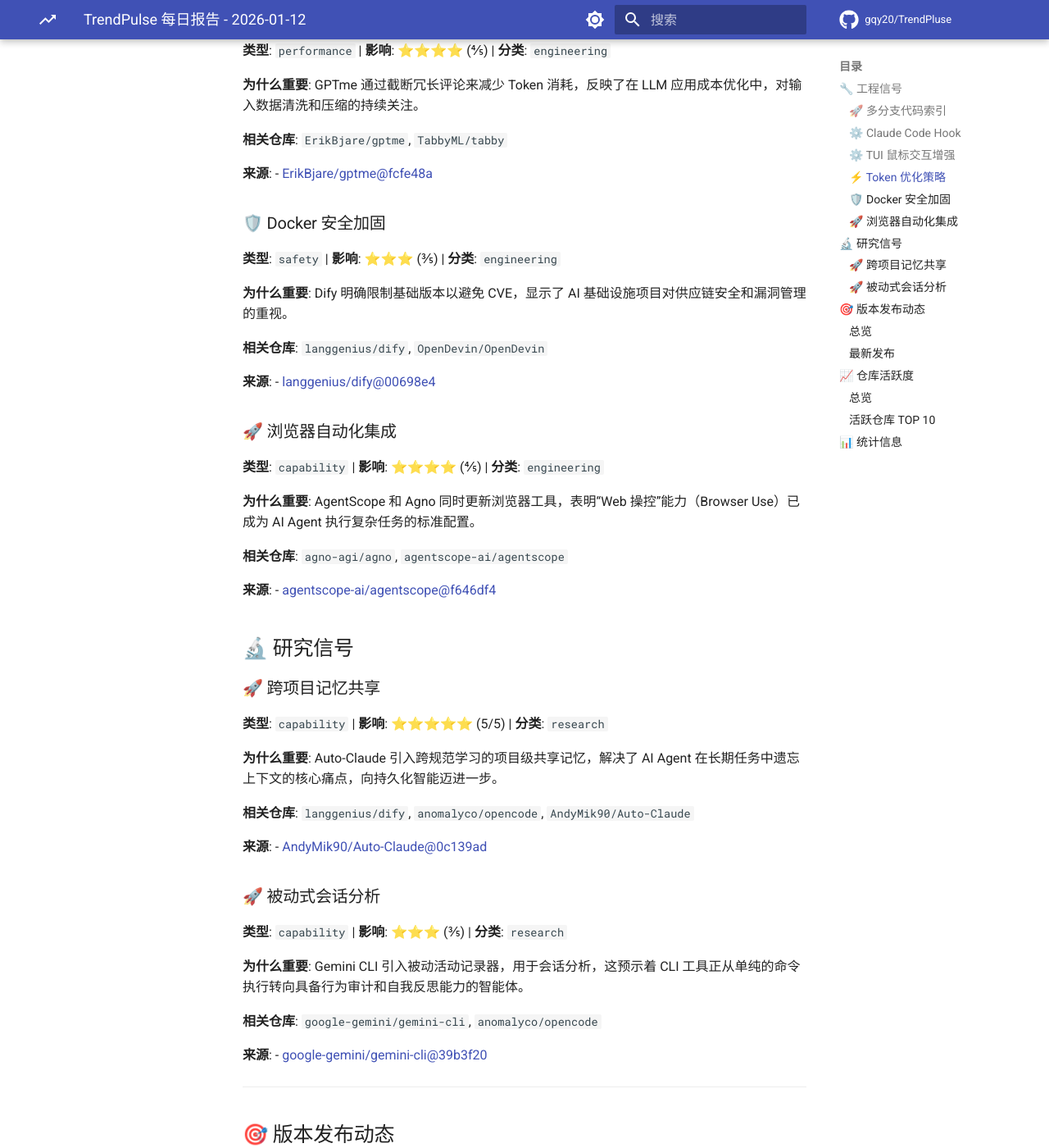
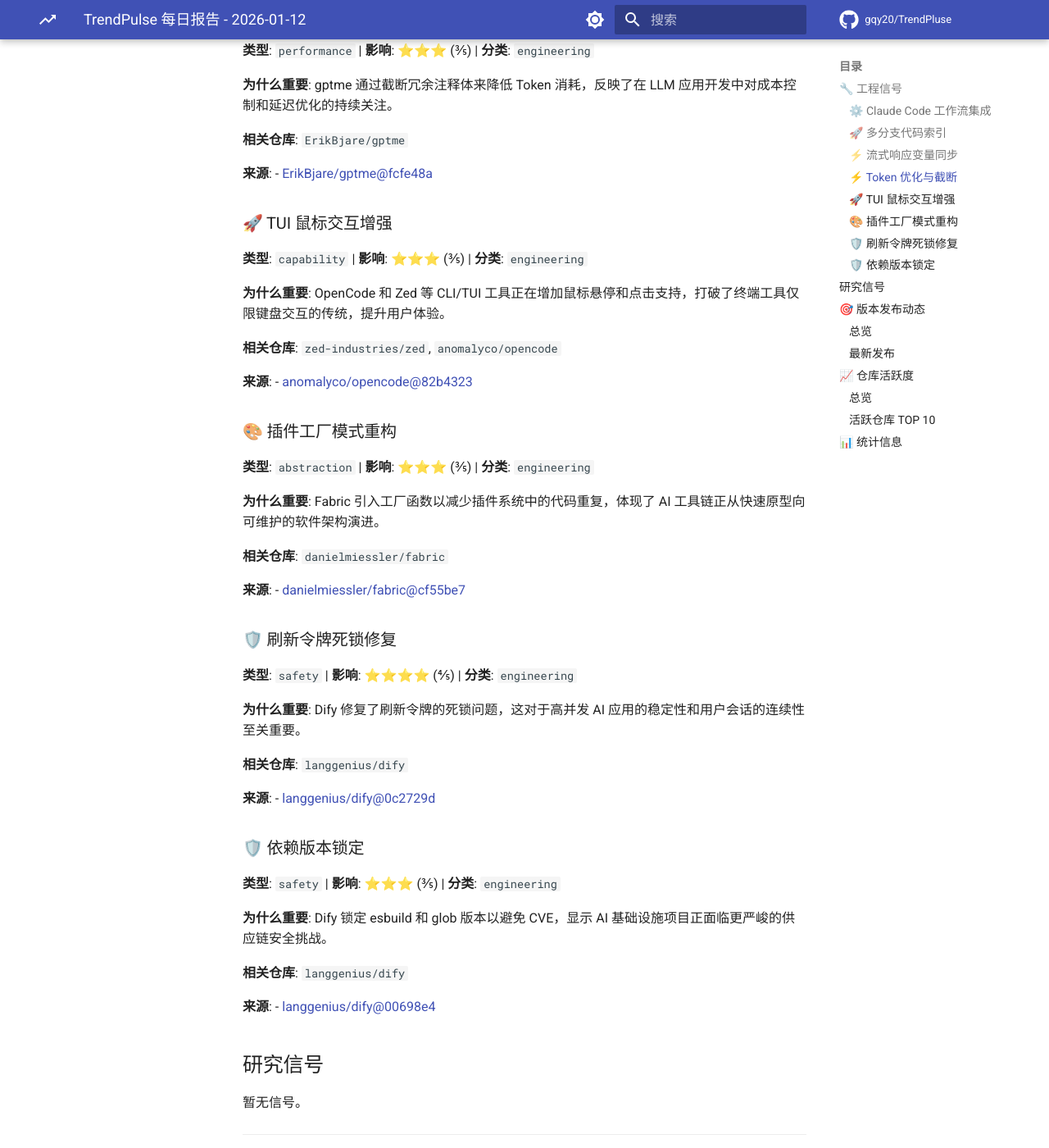
Before and after one commit to gqy20/TrendPluse, an MkDocs documentation site: the page built from docs/reports/report-2026-01-12.md, in a window 1280 px wide and 1400 px high, scrolled down 1103 px. Shown: the whole window at 82% size. Built offline with MkDocs 1.6.1 and Material for MkDocs 9.7.7, drawn with Linux system fonts in a browser that asks for light colours; nearby versions of some CDN libraries; library files that are not in the unit come from our copies; comment, search, counter and statistics services are not loaded; some of the changed text lies outside the part shown.

Commit message:
docs: update daily trend report [skip ci]

```diff
--- a/docs/reports/report-2026-01-12.md
+++ b/docs/reports/report-2026-01-12.md
@@ -4,103 +4,105 @@
 
 ## 🔧 工程信号
 
+### ⚙️ Claude Code 工作流集成
+
+**类型**: `workflow` | **影响**: ⭐⭐⭐⭐⭐ (5/5) | **分类**: `engineering`
+
+**为什么重要**: 主流 AI 框架（Dify, Agno）正在积极集成 Claude Code 的 GitHub Actions 工作流，标志着 AI 编程助手正式成为 CI/CD 流程的标准组件。
+
+**相关仓库**: `langgenius/dify`, `agno-agi/agno`
+
+**来源**:
+- [langgenius/dify@f9a21b5](https://github.com/langgenius/dify/commit/f9a21b56abda5ea77c6cdcd4006ff922fbee1b59)
+
+
 ### 🚀 多分支代码索引
 
 **类型**: `capability` | **影响**: ⭐⭐⭐⭐ (4/5) | **分类**: `engineering`
 
-**为什么重要**: TabbyML 支持索引多个分支，显著增强了代码补全工具在复杂开发场景（如多版本并行开发）下的上下文感知能力。
+**为什么重要**: TabbyML 支持索引多个分支，打破了代码补全工具仅限于单一分支的局限，显著提升了跨分支开发时的上下文感知能力。
 
-**相关仓库**: `zed-industries/zed`, `TabbyML/tabby`
+**相关仓库**: `TabbyML/tabby`
 
 **来源**:
 - [TabbyML/tabby@b409924](https://github.com/TabbyML/tabby/commit/b409924ffebd3dbfa50ec9bf91e0ef934eceb067)
 
 
-### ⚙️ Claude Code Hook
+### ⚡ 流式响应变量同步
 
-**类型**: `workflow` | **影响**: ⭐⭐⭐⭐⭐ (5/5) | **分类**: `engineering`
+**类型**: `performance` | **影响**: ⭐⭐⭐⭐ (4/5) | **分类**: `engineering`
 
-**为什么重要**: Dify 和 Agno 同时集成 Claude Code 相关功能/Hooks，表明 AI 编排工具正在深度集成 Anthropic 的新一代代码生成能力。
+**为什么重要**: Dify 修复了流式响应中的变量竞态条件，确保在引用变量更新后才发送响应，解决了 AI 应用中常见的数据不一致问题。
 
-**相关仓库**: `langgenius/dify`, `agno-agi/agno`, `google-gemini/gemini-cli`
+**相关仓库**: `langgenius/dify`
 
 **来源**:
-- [langgenius/dify@f9a21b5](https://github.com/langgenius/dify/commit/f9a21b56abda5ea77c6cdcd4006ff922fbee1b59)
+- [langgenius/dify@b63dfbf](https://github.com/langgenius/dify/commit/b63dfbf654ed2191aa94aa4bcf8d09c09cc90759)
 
 
-### ⚙️ TUI 鼠标交互增强
+### ⚡ Token 优化与截断
 
-**类型**: `workflow` | **影响**: ⭐⭐⭐ (3/5) | **分类**: `engineering`
+**类型**: `performance` | **影响**: ⭐⭐⭐ (3/5) | **分类**: `engineering`
 
-**为什么重要**: OpenCode 连续提交多个 TUI 鼠标交互支持（悬停、点击、粘贴），显示终端用户界面（TUI）正朝着类 GUI 的易用性演进。
+**为什么重要**: gptme 通过截断冗余注释体来降低 Token 消耗，反映了在 LLM 应用开发中对成本控制和延迟优化的持续关注。
 
-**相关仓库**: `anomalyco/opencode`, `zed-industries/zed`
+**相关仓库**: `ErikBjare/gptme`
+
+**来源**:
+- [ErikBjare/gptme@fcfe48a](https://github.com/ErikBjare/gptme/commit/fcfe48aade8ce5630c81454ed46928d15b5d44e7)
+
+
+### 🚀 TUI 鼠标交互增强
+
+**类型**: `capability` | **影响**: ⭐⭐⭐ (3/5) | **分类**: `engineering`
+
+**为什么重要**: OpenCode 和 Zed 等 CLI/TUI 工具正在增加鼠标悬停和点击支持，打破了终端工具仅限键盘交互的传统，提升用户体验。
+
+**相关仓库**: `zed-industries/zed`, `anomalyco/opencode`
 
 **来源**:
 - [anomalyco/opencode@82b4323](https://github.com/anomalyco/opencode/commit/82b432349e4063f612f54758ba78999b75cf13fb)
 
 
-### ⚡ Token 优化策略
+### 🎨 插件工厂模式重构
 
-**类型**: `performance` | **影响**: ⭐⭐⭐⭐ (4/5) | **分类**: `engineering`
+**类型**: `abstraction` | **影响**: ⭐⭐⭐ (3/5) | **分类**: `engineering`
 
-**为什么重要**: GPTme 通过截断冗长评论来减少 Token 消耗，反映了在 LLM 应用成本优化中，对输入数据清洗和压缩的持续关注。
+**为什么重要**: Fabric 引入工厂函数以减少插件系统中的代码重复，体现了 AI 工具链正从快速原型向可维护的软件架构演进。
 
-**相关仓库**: `ErikBjare/gptme`, `TabbyML/tabby`
+**相关仓库**: `danielmiessler/fabric`
 
 **来源**:
-- [ErikBjare/gptme@fcfe48a](https://github.com/ErikBjare/gptme/commit/fcfe48aade8ce5630c81454ed46928d15b5d44e7)
+- [danielmiessler/fabric@cf55be7](https://github.com/danielmiessler/fabric/commit/cf55be784f44bc7c2f0cfcecb4ec75077930c8f7)
 
 
-### 🛡️ Docker 安全加固
+### 🛡️ 刷新令牌死锁修复
+
+**类型**: `safety` | **影响**: ⭐⭐⭐⭐ (4/5) | **分类**: `engineering`
+
+**为什么重要**: Dify 修复了刷新令牌的死锁问题，这对于高并发 AI 应用的稳定性和用户会话的连续性至关重要。
+
+**相关仓库**: `langgenius/dify`
+
+**来源**:
+- [langgenius/dify@0c2729d](https://github.com/langgenius/dify/commit/0c2729d9b30cda8ae596b0ece3783124fb4cd232)
+
+
+### 🛡️ 依赖版本锁定
 
 **类型**: `safety` | **影响**: ⭐⭐⭐ (3/5) | **分类**: `engineering`
 
-**为什么重要**: Dify 明确限制基础版本以避免 CVE，显示了 AI 基础设施项目对供应链安全和漏洞管理的重视。
+**为什么重要**: Dify 锁定 esbuild 和 glob 版本以避免 CVE，显示 AI 基础设施项目正面临更严峻的供应链安全挑战。
 
-**相关仓库**: `langgenius/dify`, `OpenDevin/OpenDevin`
+**相关仓库**: `langgenius/dify`
 
 **来源**:
 - [langgenius/dify@00698e4](https://github.com/langgenius/dify/commit/00698e41b7c6bbded6869dbfaa05bf35350039e3)
 
 
-### 🚀 浏览器自动化集成
+## 研究信号
 
-**类型**: `capability` | **影响**: ⭐⭐⭐⭐ (4/5) | **分类**: `engineering`
-
-**为什么重要**: AgentScope 和 Agno 同时更新浏览器工具，表明“Web 操控”能力（Browser Use）已成为 AI Agent 执行复杂任务的标准配置。
-
-**相关仓库**: `agno-agi/agno`, `agentscope-ai/agentscope`
-
-**来源**:
-- [agentscope-ai/agentscope@f646df4](https://github.com/agentscope-ai/agentscope/commit/f646df4a77a06bb8733b666300ca33f20f4556b9)
-
-
-## 🔬 研究信号
-
-### 🚀 跨项目记忆共享
-
-**类型**: `capability` | **影响**: ⭐⭐⭐⭐⭐ (5/5) | **分类**: `research`
-
-**为什么重要**: Auto-Claude 引入跨规范学习的项目级共享记忆，解决了 AI Agent 在长期任务中遗忘上下文的核心痛点，向持久化智能迈进一步。
-
-**相关仓库**: `langgenius/dify`, `anomalyco/opencode`, `AndyMik90/Auto-Claude`
-
-**来源**:
-- [AndyMik90/Auto-Claude@0c139ad](https://github.com/AndyMik90/Auto-Claude/commit/0c139add1e258868d84e628cf70007f16a1b1e22)
-
-
-### 🚀 被动式会话分析
-
-**类型**: `capability` | **影响**: ⭐⭐⭐ (3/5) | **分类**: `research`
-
-**为什么重要**: Gemini CLI 引入被动活动记录器，用于会话分析，这预示着 CLI 工具正从单纯的命令执行转向具备行为审计和自我反思能力的智能体。
-
-**相关仓库**: `google-gemini/gemini-cli`, `anomalyco/opencode`
-
-**来源**:
-- [google-gemini/gemini-cli@39b3f20](https://github.com/google-gemini/gemini-cli/commit/39b3f20a2285e85f265cc0a160ff34cc4de27321)
-
+暂无信号。
 
 ---
 ## 🎯 版本发布动态
@@ -119,12 +121,12 @@
 **变更类型**: ✨ improvement
 
 **变更摘要**:
-- 重构供应商插件初始化逻辑，新增统一的工厂函数以消除 8 个供应商实现的重复代码
-- 更新 anthropic、bedrock、gemini、lmstudio、ollama、openai、perplexity、vertexai 共 8 个供应商文件以使用新的工厂函数
-- 为新增的工厂函数添加 3 个测试用例，确保重构后的功能正常
-- 在 README 中添加 GitHub 赞助部分，以支持开源项目的持续发展
+- 重构供应商插件架构：添加 NewVendorPluginBase 工厂函数以消除代码重复
+- 更新 8 个 AI 供应商实现统一使用新的工厂函数
+- 新增 3 个工厂函数测试用例
+- 文档更新：在 README 中添加 GitHub 赞助支持部分
 
-本次 v1.4.376 版本主要进行了代码重构优化，通过引入统一的供应商插件工厂函数，成功消除了 8 个不同 AI 供应商实现中的重复样板代码。此外还更新了文档，添加了 GitHub 赞助部分以支持项目的长期维护。
+本次 v1.4.376 版本主要进行了代码重构优化，通过引入统一的工厂函数消除了 8 个 AI 供应商插件实现中的重复样板代码，提升了代码可维护性。同时更新了文档以添加开源赞助支持信息。
 
 **资产**: 9 个文件
 
@@ -137,13 +139,13 @@
 **变更类型**: 🆕 feature
 
 **变更摘要**:
-- TUI 新增多项鼠标交互支持：子代理头部导航、问题工具、自动补全等
-- 桌面应用新增图片附件预览功能
-- MCP 工具输出支持资源内容类型
-- 修复多项 TUI 体验问题：粘贴光标位置、斜杠命令高亮行跳转等
-- 优化外部目录权限检查和工作树处理
+- TUI 全面增强：添加鼠标悬停和点击支持（子代理导航、问题工具、自动完成）
+- 修复多个 TUI 问题：光标位置、自动完成高亮跳转、提示引用初始化
+- MCP 工具增强：支持 resource 内容类型输出，改进子目录权限检查
+- 桌面端新增图片附件预览功能
+- 重构 TUI 事件流使用 SDK 替代手动 RPC 订阅
 
-v1.1.14 版本主要聚焦于用户界面体验提升，TUI 新增了多处鼠标悬停和点击交互支持，包括子代理头部导航、问题工具和自动补全功能，并修复了光标位置和高亮行显示等问题。桌面应用新增了图片附件预览功能，同时增强了 MCP 工具对资源内容类型的支持以及外部目录权限检查。
+v1.1.14 版本带来了显著的 TUI 交互体验升级，全面引入鼠标悬停和点击支持，包括子代理导航、问题工具和自动完成功能。同时修复了多个 TUI 缺陷（光标位置、高亮跳转等），增强了 MCP 工具输出和桌面端图片预览能力。本次更新有 10 位社区贡献者参与，包含多项核心优化和事件流重构。
 
 **资产**: 20 个文件
 
@@ -181,6 +183,6 @@ v1.1.14 版本主要聚焦于用户界面体验提升，TUI 新增了多处鼠
 ## 📊 统计信息
 
 - **分析 PR 数**: 0
-- **高影响信号数**: 5
-- **分析 Commit 数**: 64
+- **高影响信号数**: 4
+- **分析 Commit 数**: 63
 - **Release 数**: 2
```
Also changed, not shown: other parts of docs/reports/report-2026-01-12.md (+3 -3 lines), reports/report-2026-01-12.md (+73 -71 lines), 1 other file.
